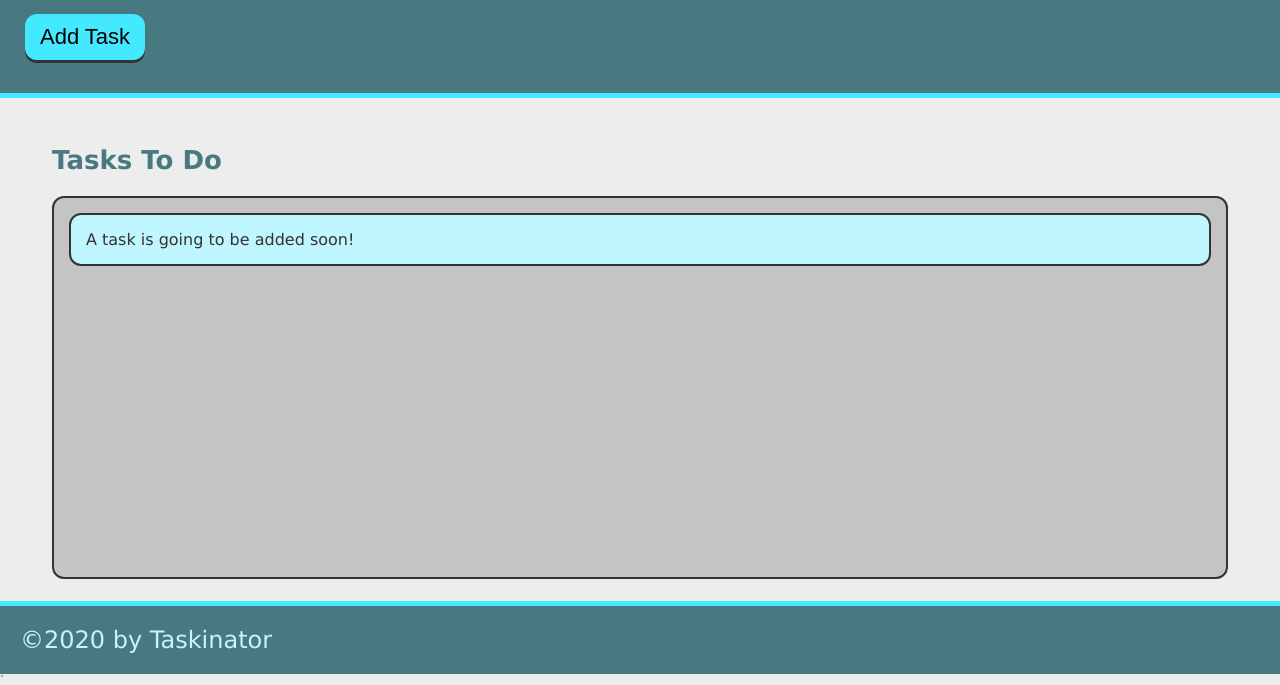
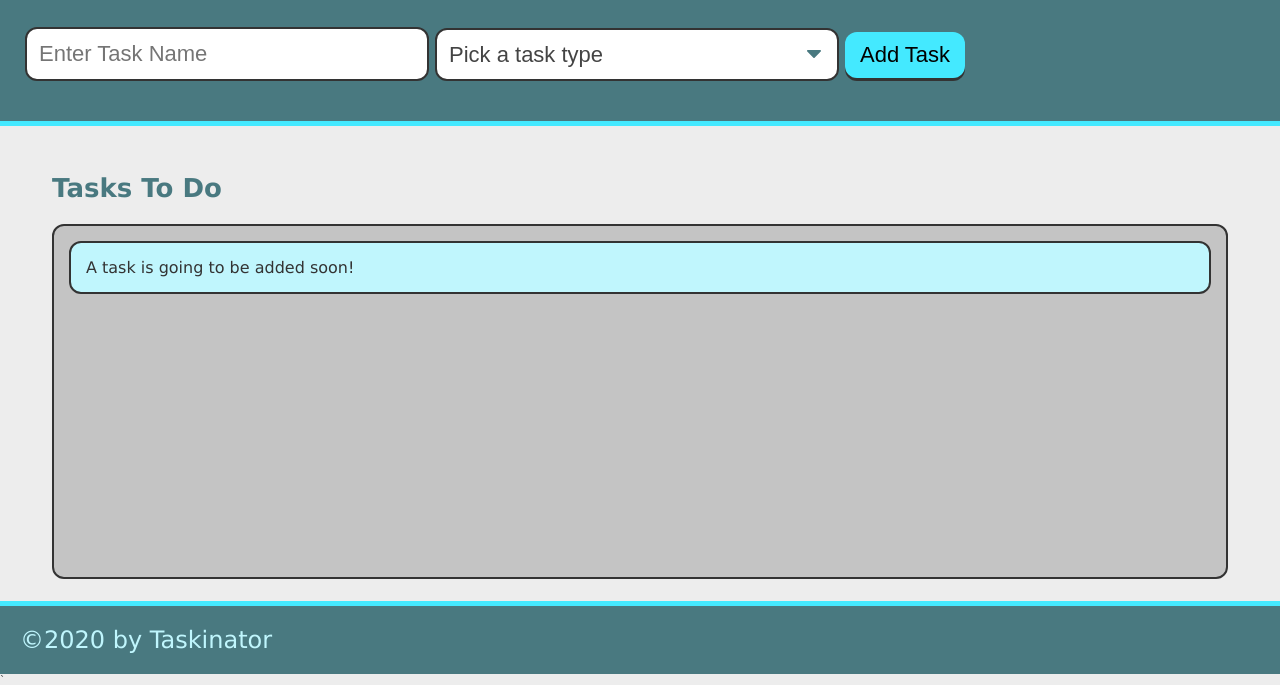
Before and after one commit to Brayheart/taskinator, a plain HTML site: page index.html in a window 1280 px wide. Shown: the part 115-800 px from the top of the page. Drawn offline with Linux system fonts and the light colour scheme.

Commit message:
more code

```diff
--- a/assets/js/index.js
+++ b/assets/js/index.js
@@ -1,10 +1,12 @@
-var buttonEl = document.querySelector("#save-task");
+var formEl = document.querySelector("#task-form");
 var tasksToDoEl = document.querySelector("#tasks-to-do");
 
-var createTaskHandler = function() {
+var createTaskHandler = function(event) {
+  event.preventDefault()
+
   var listItemEl = document.createElement("li");
   listItemEl.className = "task-item";
   listItemEl.textContent = "This is a new task.";
   tasksToDoEl.appendChild(listItemEl);
 }
-buttonEl.addEventListener("click", createTaskHandler);
+formEl.addEventListener("submit", createTaskHandler);
--- a/index.html
+++ b/index.html
@@ -14,7 +14,23 @@
   <header>
     <h1 class="page-title">Taskinator</h1>
     <p>Click the button below to add a new task!</p>
-    <button class="btn" id="save-task">Add Task</button>
+    <form id="task-form">
+      <div class="form-group">
+        <input type="text" name="task-name" placeholder="Enter Task Name" />
+      </div>
+      <div class="form-group">
+          <select name="task-type" class="select-dropdown">
+            <option value="" disabled selected>Pick a task type</option>
+            <option value="Print">Print</option>
+            <option value="Web">Web</option>
+            <option value="Mobile">Mobile</option>
+          </select>
+      </div>
+      <div class="form-group">
+        <button class="btn" id="save-task" type="submit">Add Task</button>
+      </div>
+      </div>
+    </form>
   </header>
 
   <main class="page-content">
```
